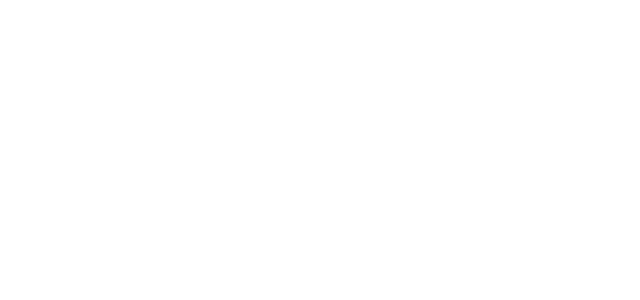
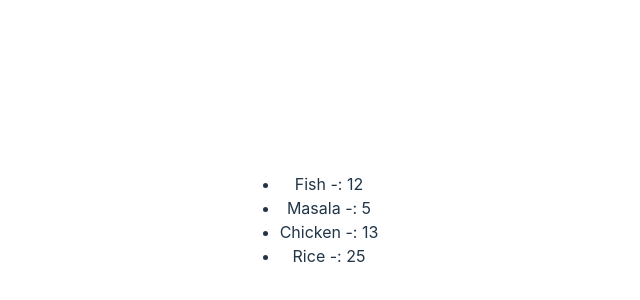
Before and after one commit to 101Shakila/first-react-app, a React (Vite) app: page / in a window 1280 px wide. Shown: the part 180-480 px from the top of the page, without its empty margins (331-971 px from the left). Built offline with nearby package versions, Linux system fonts and the light colour scheme.

Commit message:
map through the item list via component

```diff
--- a/src/App.jsx
+++ b/src/App.jsx
@@ -20,7 +20,9 @@
 
   return (
     <div>
-      {/* <Game values={[1, 2, 3, 4, 5]} />
+      {
+        <ShoppingList list={data} />
+      /* <Game values={[1, 2, 3, 4, 5]} />
       <ListPicker values={[1, 2, 3]} />
       <Greeter person="Abdullah" from="Egypt" />
       <Greeter person="Ahmed" from="Qatar" />
--- a/src/ShoppingList.jsx
+++ b/src/ShoppingList.jsx
@@ -1,8 +1,11 @@
 export default function ShoppingList({ list }) {
     return (
         <div>
-
-
+            <ul>
+                {
+                    list.map(i => <li>{i.item} -: {i.quantity}</li>)
+                }
+            </ul>
         </div>
     )
 }
```
